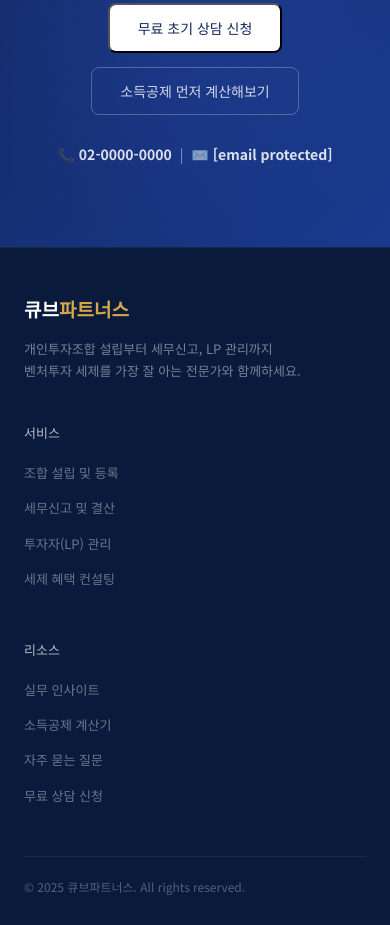
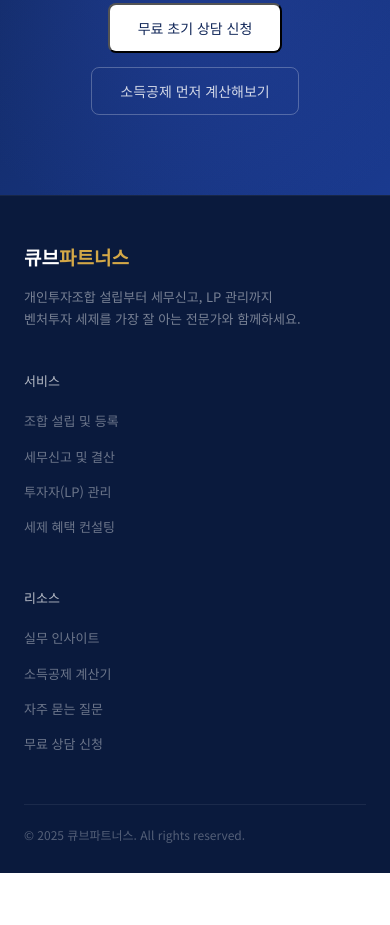
Before and after one commit to sungsoolike-code/cubepartners, a plain HTML site: page cubepartners.html in a window 390 px wide. Shown: the part 6515-7440 px from the top of the page. After the commit the page ends 7388 px from the top, so only its background shows below. Drawn offline with Linux system fonts and the light colour scheme.

Commit message:
Remove phone and email contact line from CTA section
Co-Authored-By: Claude Opus 4.7 (1M context) <noreply@anthropic.com>

```diff
--- a/cubepartners.html
+++ b/cubepartners.html
@@ -1047,9 +1047,6 @@ footer {
       <button class="btn-white" onclick="openModal()">무료 초기 상담 신청</button>
       <button class="btn-ghost" onclick="document.getElementById('calculator').scrollIntoView({behavior:'smooth'})">소득공제 먼저 계산해보기</button>
     </div>
-    <div class="cta-contact">
-      📞 <strong>02-0000-0000</strong> &nbsp;|&nbsp; ✉️ <strong><a href="/cdn-cgi/l/email-protection" class="__cf_email__" data-cfemail="64070b0a10050710240e0b0c050610051c4a0f16">[email&#160;protected]</a></strong>
-    </div>
   </div>
 </section>
 
```
